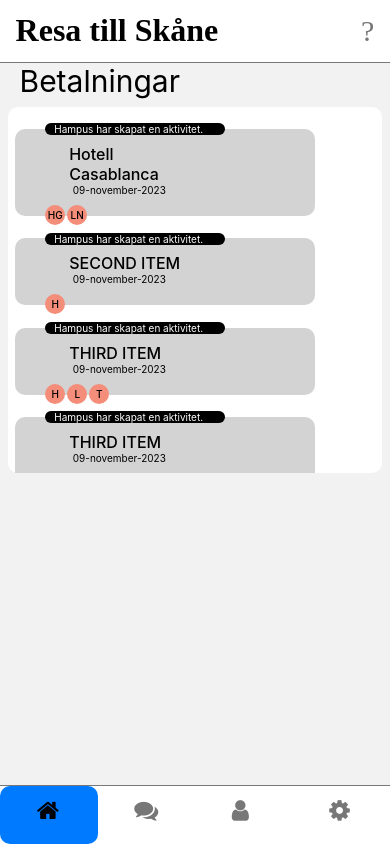
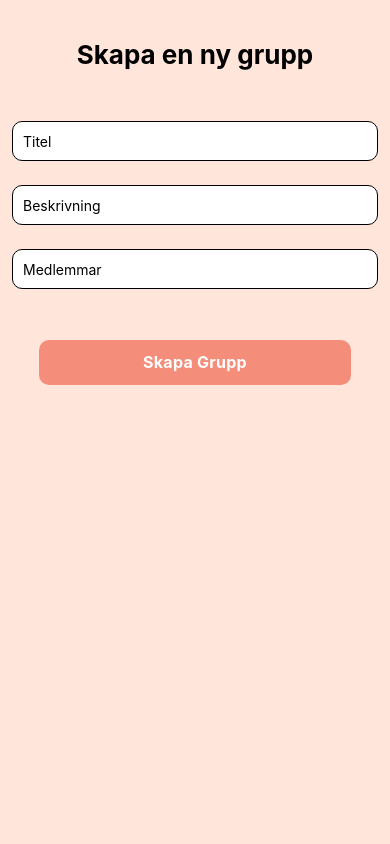
Before and after one commit to Tim299/Laxen, a React Native app in the folder laxen/: screen /createGroup in a window 390 px wide. Built offline with nearby package versions, Linux system fonts and the light colour scheme.

Commit message:
added create group page

```diff
--- a/laxen/src/App.js
+++ b/laxen/src/App.js
@@ -37,6 +37,7 @@ import HomeScreen from './components/pages/home/home';
 import GroupsScreen from './components/pages/groups/groups';
 import SettingsScreen from './components/pages/settings/settings';
 import SubGroup from './components/modules/group/subgroup';
+import createGroupForm from './components/modules/group/createGroup';
 
 function ContactsScreen() {
   return (
@@ -71,6 +72,11 @@ function AppStack() {
         <stack.Screen
           name="subgroup"
           component={SubGroup}
+        />
+
+        <stack.Screen
+          name="createGroup"
+          component={createGroupForm}
         />
 
       </stack.Navigator>
--- /dev/null
+++ b/laxen/src/components/modules/group/createGroup.js
@@ -0,0 +1,122 @@
+import { View, Text, TextInput, Button, Pressable} from "react-native";
+import {StyleSheet} from 'react-native';
+import * as colors from '../../modules/colors/colors';
+import {useNavigation} from '@react-navigation/native';
+
+const styles = StyleSheet.create({
+  GroupFormContainer: {
+    backgroundColor: colors.neutral,
+    height: "100%",
+  },
+  createGroupText: {
+    fontWeight: "bold",
+    fontSize: 26,
+    textAlign: "center",
+    marginVertical: "10%",
+  },
+  input: {
+    height: 40,
+    margin: 12,
+    borderWidth: 1,
+    borderRadius: 10,
+    padding: 10,
+    backgroundColor: colors.white
+  },
+  createGroupButton: {
+    alignItems: 'center',
+    justifyContent: 'center',
+    paddingVertical: 12,
+    marginHorizontal: "10%",
+    marginTop: "10%",
+    borderRadius: 10,
+    elevation: 3,
+    backgroundColor: colors.primary,
+  },
+  createGroupButtonText: {
+    fontSize: 16,
+    lineHeight: 21,
+    fontWeight: 'bold',
+    letterSpacing: 0.25,
+    color: 'white',
+  }
+});
+
+const DATA = [
+    {
+        title: 'Resa till Skåne',
+        amount: 1000,
+        description: 'Lax gruppen planerar en resa till Skåne.',
+        icon: 'fish-outline',
+        members: ['Hampus Grimskär', 'Ludvig Nilsson'],
+        creator: "Hampus Grimskär",
+        id: '0',
+        payments: [
+          {
+              title: "Bussbiljetter",
+              amount: 400,
+              date: "20-04-2023",
+              creator: "Hampus Grimskär",
+              description: "bussbiljetterna till resan",
+              icon: "airplane-outline",
+              members: ["Hampus Grimskär", "Ludvig Nilsson"],
+              id: "0",
+          },
+          {
+              title: "Lunch",
+              amount: 299,
+              date: "20-04-2023",
+              creator: "Hampus Grimskär",
+              description: "Lunch på resan",
+              icon: "restaurant-outline",
+              members: ["Hampus Grimskär", "Ludvig Nilsson"],
+              id: "1",
+          },
+        ]
+      },
+]
+
+function createGroup(title, amount, description, icon, members, creator, id, payments) {
+    DATA.push(
+      {
+        title: title,
+        amount: amount,
+        description: description,
+        icon: icon,
+        members: members,
+        creator: creator,
+        id: id,
+        payments: payments
+      }
+    )
+}
+
+function createGroupForm() {
+  const navigation = useNavigation();
+  return(
+    <View style={styles.GroupFormContainer}>
+      <Text style={styles.createGroupText}>Skapa en ny grupp</Text>
+      <TextInput
+        placeholder="Titel"
+        style={styles.input}
+      />
+      <TextInput
+        placeholder="Beskrivning"
+        style={styles.input}
+      />
+      <TextInput
+        placeholder="Medlemmar"
+        style={styles.input}
+      />
+      <Pressable
+        style={styles.createGroupButton}
+        onPress={() => {
+          navigation.navigate("app");
+        }}
+      >
+        <Text style={styles.createGroupButtonText}>Skapa Grupp</Text>
+      </Pressable>
+    </View>
+  );
+}
+
+export default createGroupForm;
--- a/laxen/src/components/pages/groups/groups.js
+++ b/laxen/src/components/pages/groups/groups.js
@@ -1,6 +1,7 @@
 import React from 'react';
 import {PropsWithChildren} from 'react';
 import {
+  Button,
   SafeAreaView,
   ScrollView,
   StatusBar,
@@ -38,6 +39,10 @@ function GroupsScreen() {
           onPress={goToAnotherScreen}
         />
       </View>
+      <Button
+        title='Create new group'
+        onPress={() => {navigation.navigate("createGroup")}}
+      />
       <View>
         <GroupCards></GroupCards>
       </View>
```
